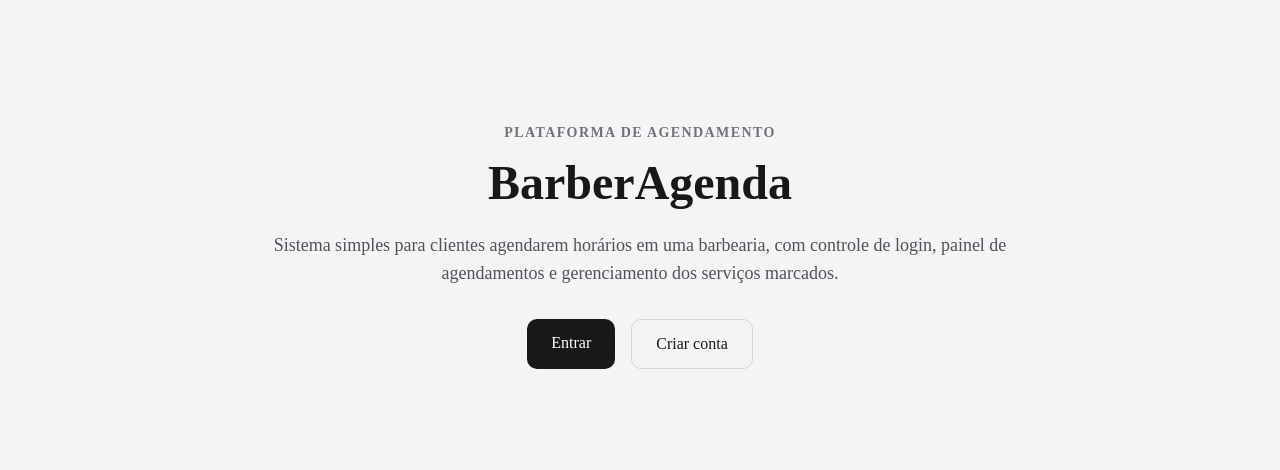
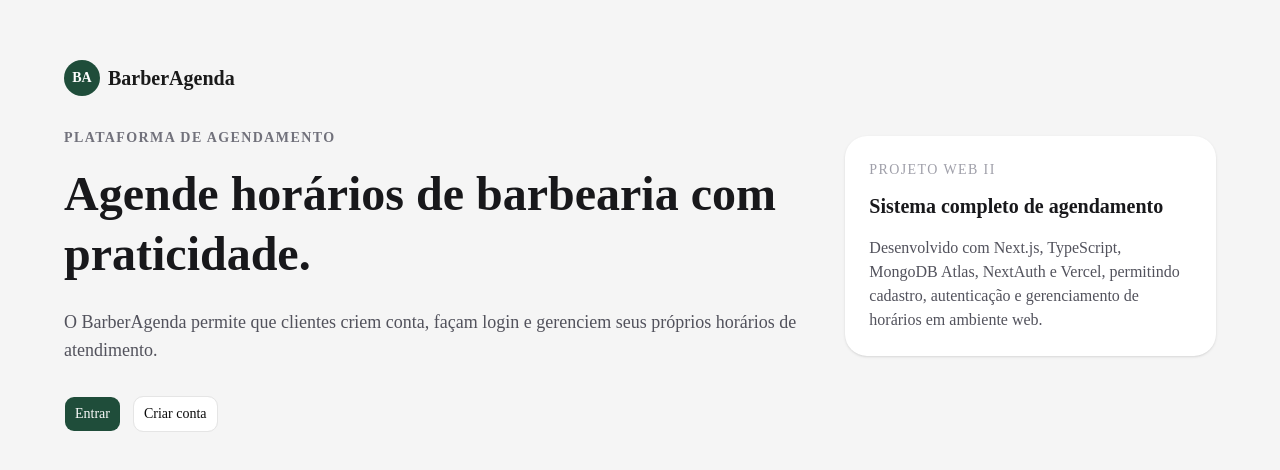
Before and after one commit to dimitriporto/barber-agenda, a Next.js app: page / in a window 1280 px wide. Shown: the part 154-624 px from the top of the page. Built offline with nearby package versions, Linux system fonts and the light colour scheme.

Commit message:
style: padroniza layout e cores das telas principais

```diff
--- a/src/app/dashboard/novo/page.tsx
+++ b/src/app/dashboard/novo/page.tsx
@@ -1,9 +1,9 @@
 "use client";
 
 import Link from "next/link";
-import { useRouter } from "next/navigation";
 import { FormEvent, useState } from "react";
 
+import { AppLogo } from "@/components/app-logo";
 import { Button } from "@/components/ui/button";
 import {
   Card,
@@ -17,8 +17,6 @@ import { Label } from "@/components/ui/label";
 
 // Página de criação de agendamento
 export default function NewAppointmentPage() {
-  const router = useRouter();
-
   const [service, setService] = useState("");
   const [barber, setBarber] = useState("");
   const [date, setDate] = useState("");
@@ -39,14 +37,7 @@ export default function NewAppointmentPage() {
       headers: {
         "Content-Type": "application/json",
       },
-
-      body: JSON.stringify({
-        service,
-        barber,
-        date,
-        time,
-        notes,
-      }),
+      body: JSON.stringify({ service, barber, date, time, notes }),
     });
 
     const data = await response.json();
@@ -61,24 +52,28 @@ export default function NewAppointmentPage() {
   }
 
   return (
-    <main className="min-h-screen bg-zinc-100 p-6">
-      <section className="mx-auto max-w-2xl">
-        <Button asChild variant="outline">
-          <Link href="/dashboard">Voltar</Link>
-        </Button>
+    <main className="min-h-screen bg-zinc-100 px-6 py-10">
+      <section className="mx-auto max-w-3xl space-y-6">
+        <div className="flex items-center justify-between gap-4">
+          <AppLogo />
 
-        <Card className="mt-6">
+          <Button asChild variant="outline">
+            <Link href="/dashboard">Voltar</Link>
+          </Button>
+        </div>
+
+        <Card>
           <CardHeader>
             <CardTitle>Novo agendamento</CardTitle>
 
             <CardDescription>
-              Informe os dados para marcar um horário.
+              Informe os dados do serviço para reservar um horário.
             </CardDescription>
           </CardHeader>
 
           <CardContent>
-            <form onSubmit={handleSubmit} className="flex flex-col gap-4">
-              <div className="space-y-2">
+            <form onSubmit={handleSubmit} className="grid gap-4 sm:grid-cols-2">
+              <div className="space-y-2 sm:col-span-2">
                 <Label htmlFor="service">Serviço</Label>
 
                 <Input
@@ -138,16 +133,20 @@ export default function NewAppointmentPage() {
               </div>
 
               {error && (
-                <p className="rounded-md bg-red-50 p-3 text-sm text-red-600">
+                <p className="rounded-md bg-red-50 p-3 text-sm text-red-600 sm:col-span-2">
                   {error}
                 </p>
               )}
 
-              <Button type="submit" disabled={isLoading}>
-                {isLoading
-                  ? "Salvando..."
-                  : "Salvar agendamento"}
-              </Button>
+              <div className="sm:col-span-2">
+                <Button
+                  type="submit"
+                  className="w-full bg-[#1F4D3A] hover:bg-[#2E6B52]"
+                  disabled={isLoading}
+                >
+                  {isLoading ? "Salvando..." : "Salvar agendamento"}
+                </Button>
+              </div>
             </form>
           </CardContent>
         </Card>
--- a/src/app/dashboard/page.tsx
+++ b/src/app/dashboard/page.tsx
@@ -18,7 +18,7 @@ export default async function DashboardPage() {
   }
 
   return (
-    <main className="min-h-screen bg-zinc-100 p-6">
+    <main className="min-h-screen bg-[#F5F5F5] px-6 py-10">
       <section className="mx-auto max-w-5xl space-y-6">
         <header className="flex flex-col gap-6 rounded-2xl bg-white p-6 shadow-sm sm:flex-row sm:items-center sm:justify-between">
           <div className="space-y-3">
@@ -42,7 +42,10 @@ export default async function DashboardPage() {
 
             <LogoutButton />
 
-            <Button asChild>
+            <Button
+              asChild
+              className="bg-[#1F4D3A] hover:bg-[#2E6B52]"
+            >
               <Link href="/dashboard/novo">
                 Novo agendamento
               </Link>
--- a/src/app/login/page.tsx
+++ b/src/app/login/page.tsx
@@ -46,7 +46,7 @@ export default function LoginPage() {
   }
 
   return (
-    <main className="min-h-screen bg-zinc-100 px-6 py-10">
+    <main className="min-h-screen bg-[#F5F5F5] px-6 py-10">
       <section className="mx-auto flex min-h-[calc(100vh-80px)] max-w-5xl items-center justify-center">
         <div className="grid w-full gap-8 md:grid-cols-2 md:items-center">
           <div className="space-y-6">
@@ -107,7 +107,11 @@ export default function LoginPage() {
                   </p>
                 )}
 
-                <Button type="submit" className="w-full" disabled={isLoading}>
+                <Button
+                  type="submit"
+                  className="w-full bg-[#1F4D3A] hover:bg-[#2E6B52]"
+                  disabled={isLoading}
+                >
                   {isLoading ? "Entrando..." : "Entrar"}
                 </Button>
               </form>
--- a/src/app/page.tsx
+++ b/src/app/page.tsx
@@ -1,52 +1,62 @@
-// Componente de navegação otimizado do Next.js
 import Link from "next/link";
+
+import { AppLogo } from "@/components/app-logo";
+import { Button } from "@/components/ui/button";
 
 // Página inicial do sistema
 export default function Home() {
   return (
+    <main className="min-h-screen bg-[#F5F5F5] px-6 py-10">
+      <section className="mx-auto flex min-h-[calc(100vh-80px)] max-w-6xl items-center">
+        <div className="grid w-full gap-10 md:grid-cols-[2fr_1fr] md:items-center">
+          <div className="space-y-8">
+            <AppLogo />
 
-    // Container principal ocupando toda altura da tela
-    <main className="min-h-screen bg-zinc-100 flex items-center justify-center px-6">
+            <div>
+              <p className="text-sm font-semibold uppercase tracking-widest text-zinc-500">
+                Plataforma de Agendamento
+              </p>
 
-      {/* Área central de apresentação */}
-      <section className="max-w-3xl text-center">
+              <h1 className="mt-4 text-5xl font-bold leading-tight text-zinc-900">
+                Agende horários de barbearia com praticidade.
+              </h1>
 
-        {/* Texto superior */}
-        <p className="text-sm font-semibold text-zinc-500 uppercase tracking-widest">
-          Plataforma de Agendamento
-        </p>
+              <p className="mt-6 text-lg text-zinc-600">
+                O BarberAgenda permite que clientes criem conta, façam login e
+                gerenciem seus próprios horários de atendimento.
+              </p>
+            </div>
 
-        {/* Nome principal do sistema */}
-        <h1 className="mt-4 text-5xl font-bold text-zinc-900">
-          BarberAgenda
-        </h1>
+            <div className="flex flex-col gap-3 sm:flex-row">
+              <Button
+                asChild
+                size="lg"
+                className="bg-[#1F4D3A] hover:bg-[#2E6B52]"
+              >
+                <Link href="/login">Entrar</Link>
+              </Button>
 
-        {/* Descrição resumida da plataforma */}
-        <p className="mt-6 text-lg text-zinc-600">
-          Sistema simples para clientes agendarem horários em uma barbearia,
-          com controle de login, painel de agendamentos e gerenciamento dos
-          serviços marcados.
-        </p>
+              <Button asChild size="lg" variant="outline">
+                <Link href="/register">Criar conta</Link>
+              </Button>
+            </div>
+          </div>
 
-        {/* Área dos botões principais */}
-        <div className="mt-8 flex flex-col sm:flex-row gap-4 justify-center">
+          <div className="rounded-3xl bg-white p-6 shadow-sm">
+            <p className="text-sm uppercase tracking-widest text-zinc-400">
+              Projeto Web II
+            </p>
 
-          {/* Botão de login */}
-          <Link
-            href="/login"
-            className="rounded-lg bg-zinc-900 px-6 py-3 text-white font-medium hover:bg-zinc-700 transition"
-          >
-            Entrar
-          </Link>
+            <h2 className="mt-3 text-xl font-bold text-zinc-900">
+              Sistema completo de agendamento
+            </h2>
 
-          {/* Botão de cadastro */}
-          <Link
-            href="/register"
-            className="rounded-lg border border-zinc-300 px-6 py-3 text-zinc-900 font-medium hover:bg-white transition"
-          >
-            Criar conta
-          </Link>
-
+            <p className="mt-4 text-zinc-600">
+              Desenvolvido com Next.js, TypeScript, MongoDB Atlas, NextAuth e
+              Vercel, permitindo cadastro, autenticação e gerenciamento de
+              horários em ambiente web.
+            </p>
+          </div>
         </div>
       </section>
     </main>
--- a/src/app/register/page.tsx
+++ b/src/app/register/page.tsx
@@ -4,6 +4,7 @@ import Link from "next/link";
 import { useRouter } from "next/navigation";
 import { FormEvent, useState } from "react";
 
+import { AppLogo } from "@/components/app-logo";
 import { Button } from "@/components/ui/button";
 import {
   Card,
@@ -52,13 +53,30 @@ export default function RegisterPage() {
   }
 
   return (
-    <main className="min-h-screen flex items-center justify-center bg-zinc-100 px-6">
-      <Card className="w-full max-w-md">
+    <main className="min-h-screen bg-[#F5F5F5] px-6 py-10">
+      <section className="mx-auto flex min-h-[calc(100vh-80px)] max-w-5xl items-center justify-center">
+        <div className="grid w-full gap-8 md:grid-cols-2 md:items-center">
+          <div className="space-y-6">
+            <AppLogo />
+
+            <div>
+              <h1 className="text-4xl font-bold text-zinc-900">
+                Crie sua conta
+              </h1>
+
+              <p className="mt-4 text-zinc-500">
+                Cadastre-se para marcar horários e acompanhar seus
+                agendamentos.
+              </p>
+            </div>
+          </div>
+
+          <Card>
             <CardHeader>
               <CardTitle>Criar conta</CardTitle>
 
               <CardDescription>
-            Cadastre-se para realizar agendamentos.
+                Preencha seus dados para acessar a plataforma.
               </CardDescription>
             </CardHeader>
 
@@ -109,7 +127,11 @@ export default function RegisterPage() {
                   </p>
                 )}
 
-            <Button type="submit" className="w-full" disabled={isLoading}>
+                <Button
+                  type="submit"
+                  className="w-full bg-[#1F4D3A] hover:bg-[#2E6B52]"
+                  disabled={isLoading}
+                >
                   {isLoading ? "Criando conta..." : "Criar conta"}
                 </Button>
               </form>
@@ -122,6 +144,8 @@ export default function RegisterPage() {
               </p>
             </CardContent>
           </Card>
+        </div>
+      </section>
     </main>
   );
 }
--- a/src/components/app-logo.tsx
+++ b/src/components/app-logo.tsx
@@ -4,11 +4,11 @@ import Link from "next/link";
 export function AppLogo() {
   return (
     <Link href="/" className="flex items-center gap-2">
-      <div className="flex h-9 w-9 items-center justify-center rounded-full bg-zinc-900 text-sm font-bold text-white">
+      <div className="flex h-9 w-9 items-center justify-center rounded-full bg-[#1F4D3A] text-sm font-bold text-white">
         BA
       </div>
 
-      <span className="text-xl font-bold text-zinc-900">
+      <span className="text-xl font-bold text-[#1A1A1A]">
         BarberAgenda
       </span>
     </Link>
```
Also changed, not shown: src/app/dashboard/editar/[id]/page.tsx (+56 -49 lines). Lines whose indentation alone changed are shown as unchanged.
